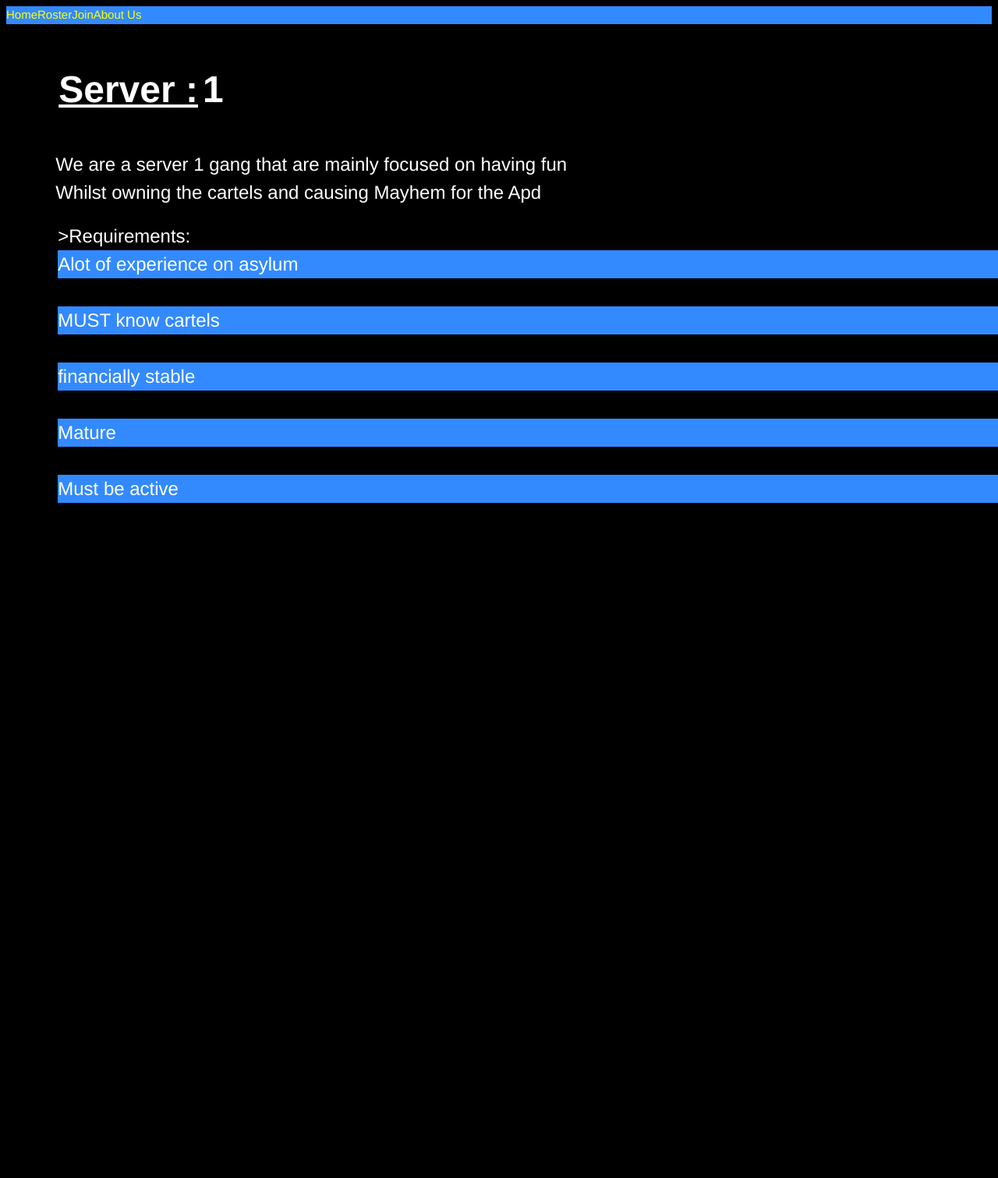
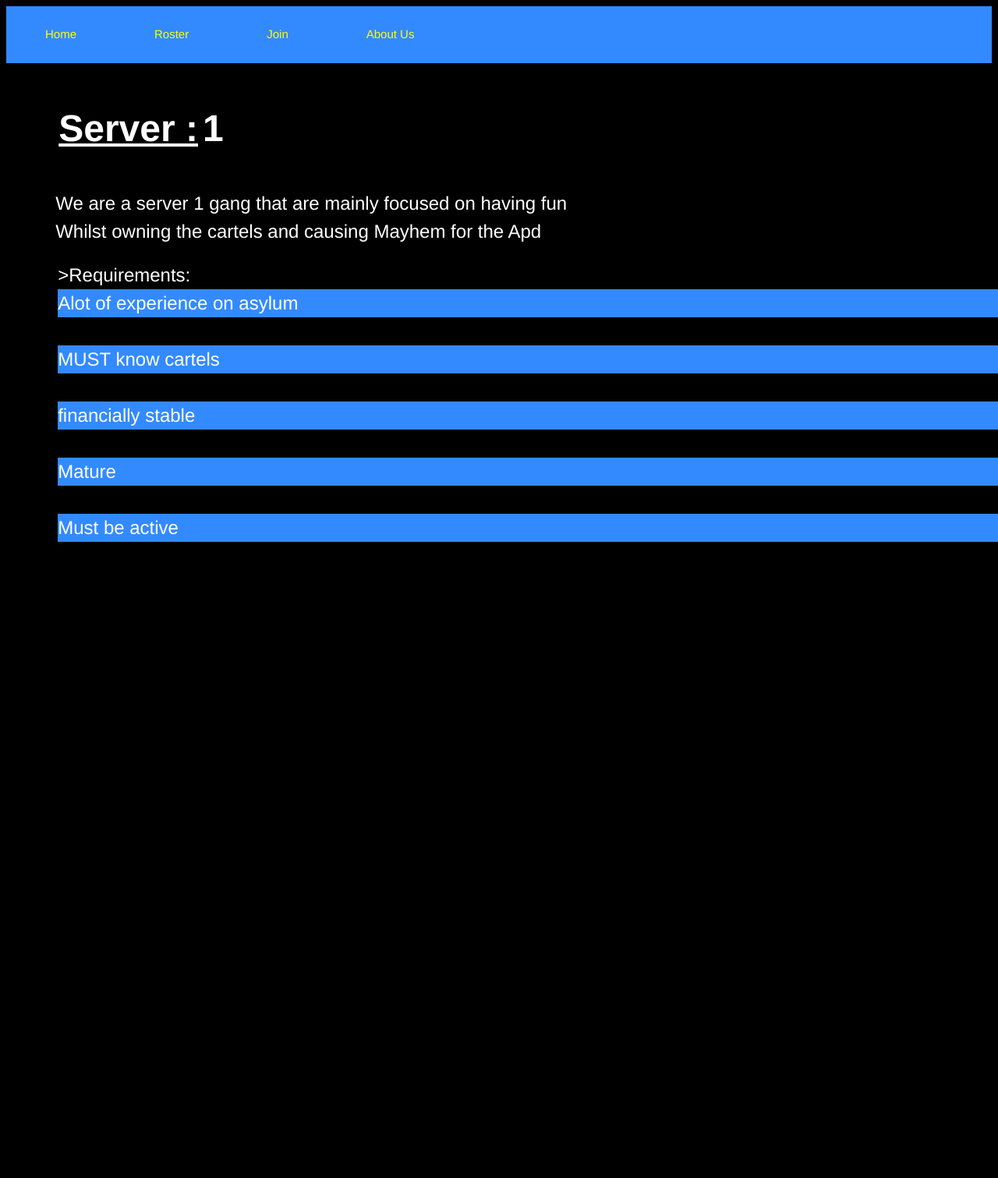
Before and after one commit to DerekR0123/Rossfitness.github.io, a Jekyll site: the page aboutus.html, which Jekyll copies as it is, in a window 1280 px wide. Shown: the whole page at 78% size. Built offline with Jekyll 4.4.1, drawn with Linux system fonts in a browser that asks for light colours; before the commit the page ends 1461 px from its top, so only the background shows below that.

Commit message:
Update stylesheet.css

```diff
--- a/stylesheets/stylesheet.css
+++ b/stylesheets/stylesheet.css
@@ -94,6 +94,10 @@ template {
 
 .roster-bg {
   background: url(http://i.imgur.com/qS6AJaP.jpg) no-repeat center center fixed;
+  -webkit-background-size: cover;
+  -moz-background-size: cover;
+  -o-background-size: cover;
+  background-size: cover;
 }
 /* Links
    ========================================================================== */
@@ -762,6 +766,10 @@ ul {
     padding: 0;
     overflow: hidden;
     background-color: #338AFF;
+    -webkit-background-size: cover;
+    -moz-background-size: cover;
+    -o-background-size: cover;
+    background-size: cover;
 }
 
 li {
@@ -772,6 +780,7 @@ li a, .dropbtn {
     display: inline-block;
     color: white;
     text-align: ce338AFF;
+    padding: 25px 50px;
     text-decoration: none;
 }
 
```
